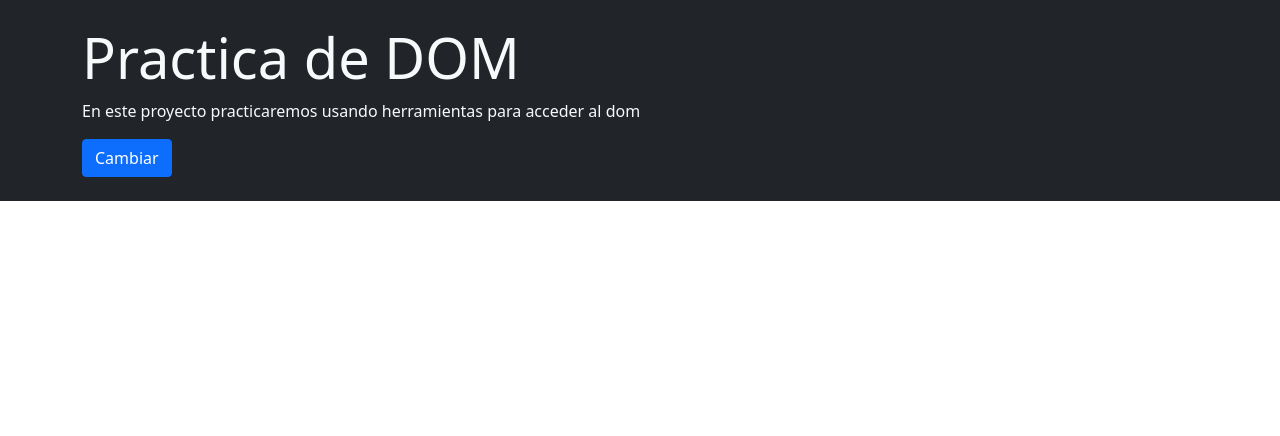
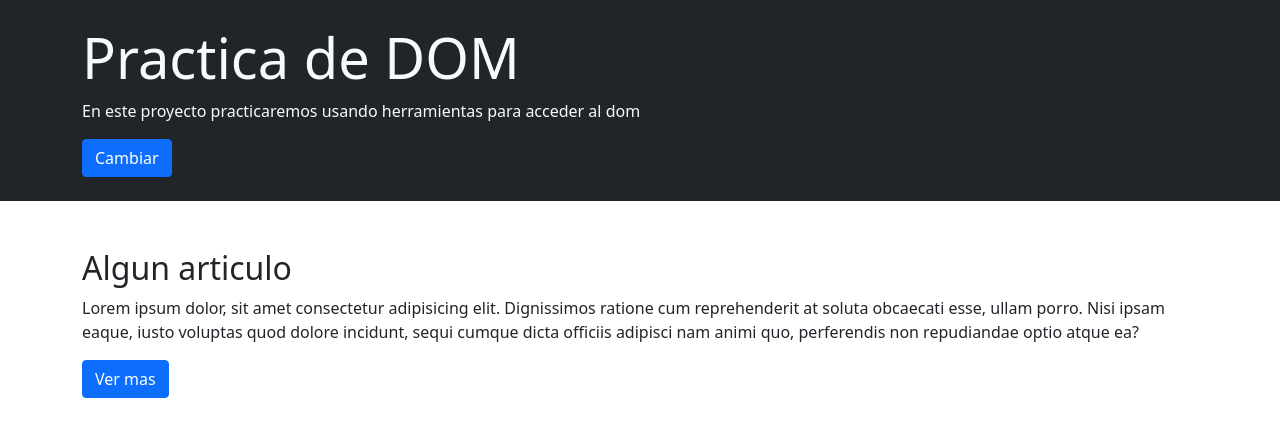
Before and after one commit to PabloRomeroAbadie/DOM-, a plain HTML site: page index.html in a window 1280 px wide. Drawn offline with Linux system fonts and the light colour scheme.

Commit message:
vimos la primera parte dom, como agregar cosas desde javascript

```diff
--- a/index.html
+++ b/index.html
@@ -19,6 +19,13 @@
             </article>
 
         </section>
+        <section class="container my-5">
+            <h2>Algun articulo</h2>
+            <div id="articulo">
+                <p>Lorem ipsum dolor, sit amet consectetur adipisicing elit. Dignissimos ratione cum reprehenderit at soluta obcaecati esse, ullam porro. Nisi ipsam eaque, iusto voluptas quod dolore incidunt, sequi cumque dicta officiis adipisci nam animi quo, perferendis non repudiandae optio atque ea?</p>
+            </div>
+            <button class="btn btn-primary" onclick="verMas()" id="btnVerMas">Ver mas</button>
+        </section>
     </main>
     <script src="js/bootstrap.min.js"></script>
     <script src="js/app.js"></script>
--- a/js/app.js
+++ b/js/app.js
@@ -1,8 +1,47 @@
 function cambiarTitulo(){
     console.log("aqui estoy dentro de la funcion cambiar titulo");
     // traer al titulo o h1
-    let titulo = document.querySelector("#titulo");
+    //let titulo = document.querySelector("#titulo");
+    //otra forma de traer el h1
+    let titulo = document.getElementById("titulo");
     console.log(titulo);
     titulo.innerHTML = "Titulo modificado";
     titulo.className = "display-4 text-warning"
 }
+
+function verMas(){
+    console.log("desde la funcion ver mas");
+    // buscar el elemento padre
+    let contenedorPadre = document.querySelector("#articulo");
+    let btnVerMas = document.querySelector("#btnVerMas");
+
+    if(btnVerMas.innerHTML == "Ver mas"){
+        // opcion 1 - camino corto
+    // contenedorPadre.innerHTML += `<p class="lead">Lorem ipsum dolor, sit amet consectetur adipisicing elit. Deserunt, quasi natus? Deserunt quis magnam vitae culpa. Repellat facilis molestiae maiores, ipsa omnis voluptate! At sequi nisi soluta animi exercitationem beatae, perspiciatis delectus dignissimos quaerat aliquid autem explicabo nulla deleniti id tempora, iusto sapiente. Facilis ipsum nam perspiciatis itaque ab. Iste impedit numquam dolorem saepe ducimus quibusdam dolorum excepturi nesciunt optio!
+    // </p>`;
+    // opcion 2 - camino largo
+    // 1- crear el elemento
+    let parrafo = document.createElement("p");
+    // 2- trabajar el elemento creado
+    parrafo.innerHTML = "aqui agrego todo el parrafo de prueba";
+    parrafo.className = "lead";
+    // 3- insertar el elemento en el maquetado
+    contenedorPadre.appendChild(parrafo);
+    btnVerMas.innerHTML = "ocultar";
+    btnVerMas.className = "btn btn-danger";
+    }else{
+        console.log("quiero ocultar el parrafo")
+        // borrar o eliminar el parrafo del DOM
+        console.log(contenedorPadre.hasChildNodes()); //devuelve un true o false
+        console.log(contenedorPadre.children); //obtenemos un arreglo con los nodos hijos
+        if(contenedorPadre.hasChildNodes() && contenedorPadre.children.length == 2){
+            //aqui digo que quiero remover un nodo
+            contenedorPadre.removeChild(contenedorPadre.children[1]);
+            // cambiar el texto del boton de nuevo a ver mas
+            btnVerMas.innerHTML = "Ver mas";
+            btnVerMas.className = "btn btn-primary";
+        }
+    }
+}
+
+//la propiedad para acceder a un texto de un input es value no innerHTML
```
